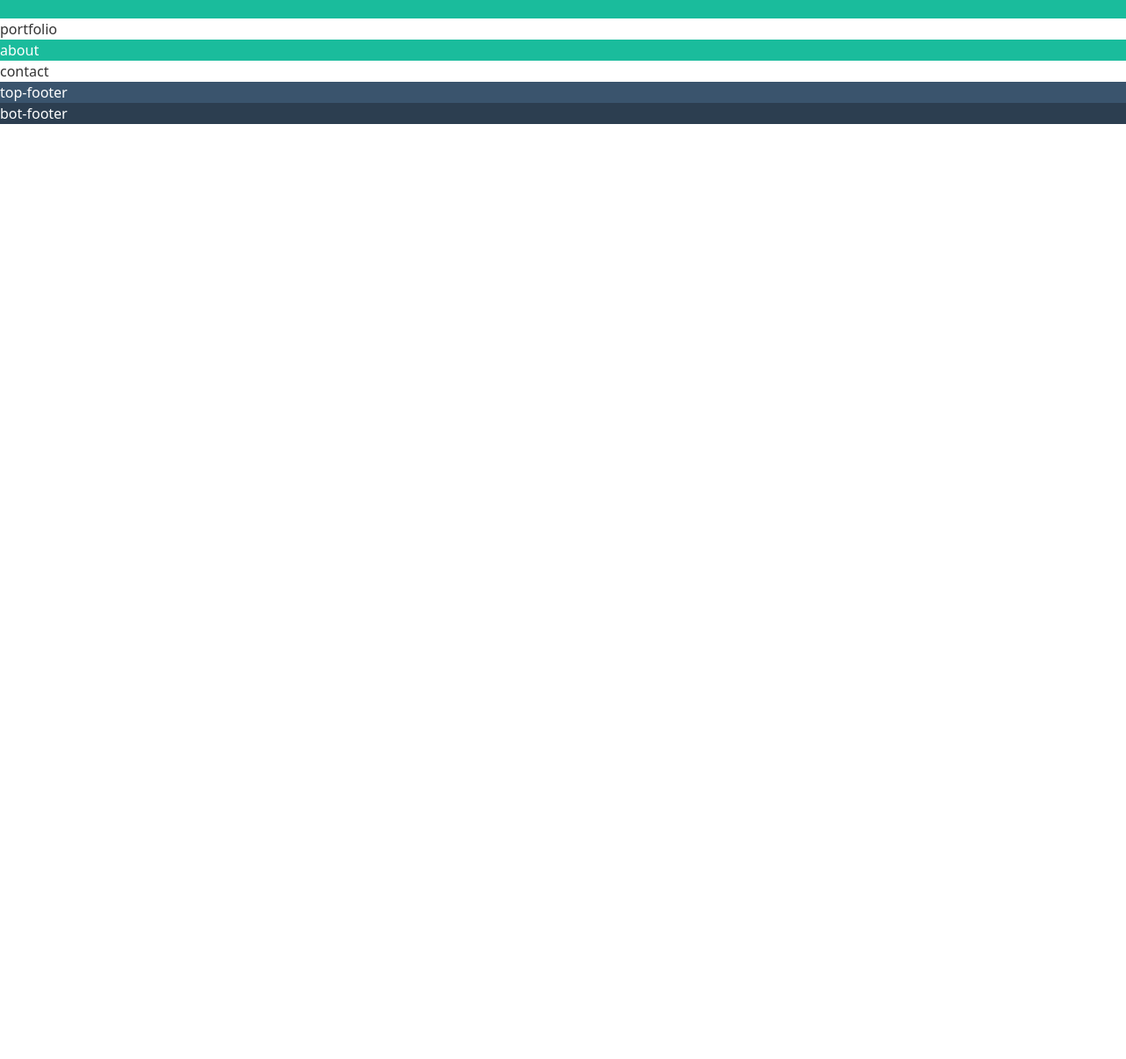
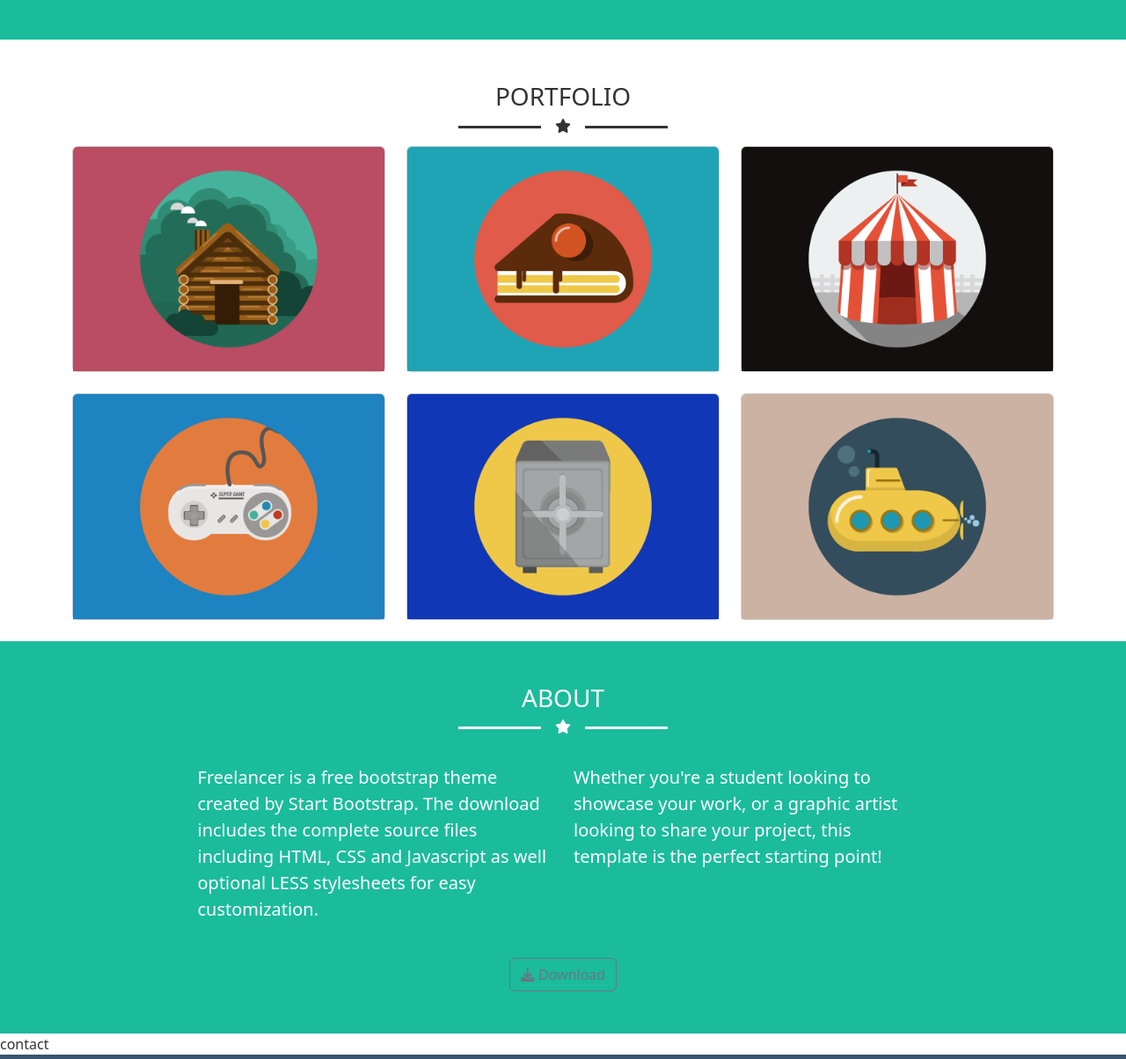
Before and after one commit to itschiaras/html-css-bootstrap-freelancer, a plain HTML site: page index.html in a window 1280 px wide. Shown: the part 502-1706 px from the top of the page at 88% size. Before the commit the page ends 800 px from the top, so only its background shows below. Drawn offline with nearby package versions, Linux system fonts and the light colour scheme.

Commit message:
#about complete

```diff
--- a/index.html
+++ b/index.html
@@ -1,20 +1,29 @@
 <!DOCTYPE html>
 <html lang="en">
+
 <head>
     <meta charset="UTF-8">
     <meta http-equiv="X-UA-Compatible" content="IE=edge">
     <meta name="viewport" content="width=device-width, initial-scale=1.0">
-    <link rel="stylesheet" href="https://cdnjs.cloudflare.com/ajax/libs/font-awesome/6.3.0/css/all.min.css" integrity="sha512-SzlrxWUlpfuzQ+pcUCosxcglQRNAq/DZjVsC0lE40xsADsfeQoEypE+enwcOiGjk/bSuGGKHEyjSoQ1zVisanQ==" crossorigin="anonymous" referrerpolicy="no-referrer" />
-    <link href="https://cdn.jsdelivr.net/npm/bootstrap@5.3.0-alpha1/dist/css/bootstrap.min.css" rel="stylesheet" integrity="sha384-GLhlTQ8iRABdZLl6O3oVMWSktQOp6b7In1Zl3/Jr59b6EGGoI1aFkw7cmDA6j6gD" crossorigin="anonymous">
+    <link rel="stylesheet" href="https://cdnjs.cloudflare.com/ajax/libs/font-awesome/6.3.0/css/all.min.css"
+        integrity="sha512-SzlrxWUlpfuzQ+pcUCosxcglQRNAq/DZjVsC0lE40xsADsfeQoEypE+enwcOiGjk/bSuGGKHEyjSoQ1zVisanQ=="
+        crossorigin="anonymous" referrerpolicy="no-referrer" />
+    <link href="https://cdn.jsdelivr.net/npm/bootstrap@5.3.0-alpha1/dist/css/bootstrap.min.css" rel="stylesheet"
+        integrity="sha384-GLhlTQ8iRABdZLl6O3oVMWSktQOp6b7In1Zl3/Jr59b6EGGoI1aFkw7cmDA6j6gD" crossorigin="anonymous">
     <link rel="stylesheet" href="./css/style.css">
     <title>Document</title>
 </head>
+
 <body>
     <header>
         <nav id="nav-bar" class="navbar navbar-dark navbar-expand-lg ">
             <div class="container">
-                  <a class="navbar-brand text-uppercase" href="#"> <h4 class="align-self-center mb-0">start bootstrap</h4></a>
-                  <button class="navbar-toggler" type="button" data-bs-toggle="collapse" data-bs-target="#navbarSupportedContent" aria-controls="navbarSupportedContent" aria-expanded="false" aria-label="Toggle navigation">
+                <a class="navbar-brand text-uppercase" href="#">
+                    <h4 class="align-self-center mb-0">start bootstrap</h4>
+                </a>
+                <button class="navbar-toggler" type="button" data-bs-toggle="collapse"
+                    data-bs-target="#navbarSupportedContent" aria-controls="navbarSupportedContent"
+                    aria-expanded="false" aria-label="Toggle navigation">
                     <span class="navbar-toggler-icon "></span>
                 </button>
                 <div class="collapse navbar-collapse flex-grow-0 text-uppercase " id="navbarSupportedContent">
@@ -35,7 +44,8 @@
         </nav>
     </header>
     <main>
-        <section id="hero">
+        <!-- HERO  -->
+        <section id="hero" class="pt-4">
             <div class="container">
                 <div class="row flex-column align-items-center">
                     <div class="col-12 img-container">
@@ -53,14 +63,98 @@
                 </div>
             </div>
         </section>
-        <section id="portfolio"> portfolio </section>
-        <section id="about"> about</section>
+        <!-- PORTFOLIO -->
+        <section id="portfolio" class="pt-5">
+            <div class="container">
+                <div class="row justify-content-center">
+                    <div class="col-12 text-container ">
+                        <h3 class="text-uppercase text-center"> Portfolio </h3>
+                        <div class="d-flex justify-content-center ">
+                            <hr class="w-25 mt-2 me-3 opacity-100 border-3">
+                            <i class="fa-solid fa-star"></i>
+                            <hr class="w-25 mt-2 ms-3 opacity-100 border-3">
+                        </div>
+                    </div>
+                </div>
+                <div class="row mt-1">
+                    <div class="col-12 col-md-6 col-lg-4 mb-4 ">
+                        <div class="card">
+                            <img src="./img/cabin.png" class="card-img-top" alt="...">
+                        </div>
+                    </div>
+                    <div class="col-12 col-md-6 col-lg-4 mb-4">
+                        <div class="card">
+                            <img src="./img/cake.png" class="card-img-top" alt="...">
+                        </div>
+                    </div>
+                    <div class="col-12 col-md-6 col-lg-4 mb-4">
+                        <div class="card">
+                            <img src="./img/circus.png" class="card-img-top" alt="...">
+                        </div>
+                    </div>
+                    <div class="col-12 col-md-6 col-lg-4 mb-4">
+                        <div class="card">
+                            <img src="./img/game.png" class="card-img-top" alt="...">
+                        </div>
+                    </div>
+                    <div class="col-12 col-md-6 col-lg-4 mb-4">
+                        <div class="card">
+                            <img src="./img/safe.png" class="card-img-top" alt="...">
+                        </div>
+                    </div>
+                    <div class="col-12 col-md-6 col-lg-4 mb-4">
+                        <div class="card">
+                            <img src="./img/submarine.png" class="card-img-top" alt="...">
+                        </div>
+                    </div>
+                </div>
+            </div>
+        </section>
+        <section id="about" class="pt-5">
+            <div class="container">
+                <div class="row justify-content-center">
+                    <div class="col-12 text-container ">
+                        <h3 class="text-uppercase text-center"> About </h3>
+                        <div class="d-flex justify-content-center ">
+                            <hr class="w-25 mt-2 me-3 opacity-100 border-3">
+                            <i class="fa-solid fa-star"></i>
+                            <hr class="w-25 mt-2 ms-3 opacity-100 border-3">
+                        </div>
+                    </div>
+                </div>
+                <div class="row justify-content-center mt-4 ">
+                    <div class="col-8 col-md-10 col-lg-9">
+                        <div class="row">
+                            <div class="col-12 col-md-6">
+                                <p class="fs-5">Freelancer is a free bootstrap theme created by Start Bootstrap. The download includes the complete source files including HTML, CSS and Javascript as well optional LESS stylesheets for easy customization.</p>
+                            </div>
+                            <div class="col-12 col-md-6">
+                                <p class="fs-5">Whether you're a student looking to showcase your work, or a graphic artist looking to share your project, this template is the perfect starting point!</p>
+                            </div>
+                        </div>
+                    </div>
+                    <div class="row justify-content-center mt-4 mb-5">
+                        <div class="col-5 d-flex justify-content-center">
+                            <button class="btn btn-outline-secondary cs-btn">
+                                <i class="fa-solid fa-download"></i>
+                                <span>Download</span>
+                            </button>
+                        </div>
+                    </div>
+
+
+                </div>
+            </div>
+        </section>
         <section id="contact"> contact </section>
     </main>
     <footer>
         <div id="top-footer"> top-footer</div>
         <div id="bot-footer"> bot-footer </div>
     </footer>
-    <script src="https://cdn.jsdelivr.net/npm/bootstrap@5.3.0-alpha1/dist/js/bootstrap.bundle.min.js" integrity="sha384-w76AqPfDkMBDXo30jS1Sgez6pr3x5MlQ1ZAGC+nuZB+EYdgRZgiwxhTBTkF7CXvN" crossorigin="anonymous"></script>
+    <script src="https://cdn.jsdelivr.net/npm/bootstrap@5.3.0-alpha1/dist/js/bootstrap.bundle.min.js"
+        integrity="sha384-w76AqPfDkMBDXo30jS1Sgez6pr3x5MlQ1ZAGC+nuZB+EYdgRZgiwxhTBTkF7CXvN"
+        crossorigin="anonymous"></script>
 </body>
+
 </html>
```
Lines whose indentation alone changed are shown as unchanged.
